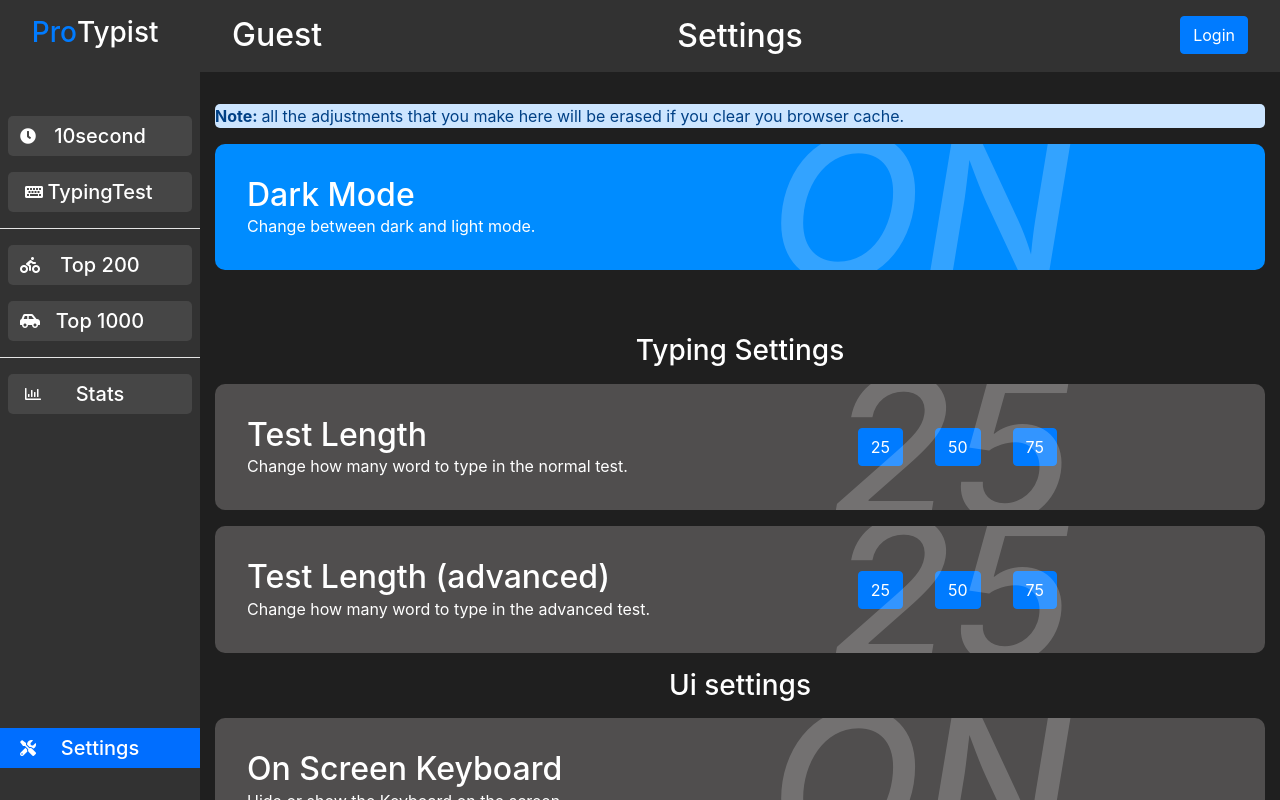
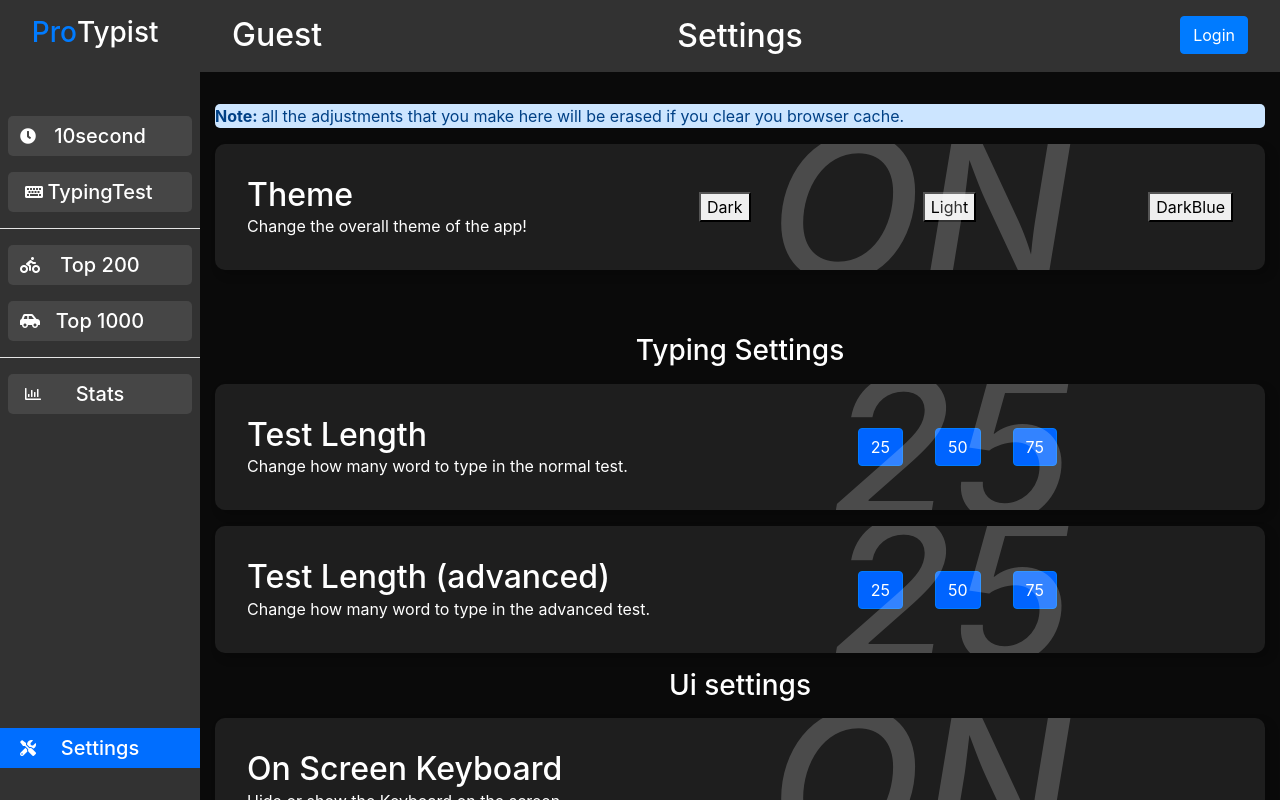
Before and after one commit to anthony-fdez/protypist, a React (Create React App) app: page /settings in a window 1280 px wide. Built offline with nearby package versions, Linux system fonts and the light colour scheme; no server answers.

Commit message:
Added a primitive theming mode

```diff
--- a/src/components/TypingTest/TypingTest.css
+++ b/src/components/TypingTest/TypingTest.css
@@ -29,6 +29,12 @@
     opacity: 1;
     transition: 0.3s;
     z-index: 0;
+    background: none;
+    outline: none;
+    color: white;
+    padding: 0.5rem;
+    border: none;
+    border-bottom: 2px solid rgb(0, 153, 255);
   }
   .input-box-hidden {
     position: absolute;
--- a/src/components/TypingTest/TypingTest.js
+++ b/src/components/TypingTest/TypingTest.js
@@ -1078,11 +1078,7 @@ function TypingTest() {
               getAndCheckTheInput(e);
             }}
             placeholder="The test will bigin when you start typing!"
-            className={
-              finished
-                ? "input-box-hidden form-control"
-                : "input-box-shown form-control"
-            }
+            className={finished ? "input-box-hidden" : "input-box-shown"}
           ></input>
           <p className="alert-warning alert-tip">
             <strong>Tip:</strong> you can type //f to finish the current game.
--- a/src/components/settings/settings.css
+++ b/src/components/settings/settings.css
@@ -12,8 +12,7 @@ h2 {
   align-items: center;
   display: flex;
 }
-.home-page-dark,
-.home-page-light {
+.home-page {
   overflow: hidden;
   overflow-y: scroll;
   padding-bottom: 3rem;
@@ -21,18 +20,17 @@ h2 {
   height: 100vh;
   padding-left: 200px;
 }
-.home-page-dark {
-  background-color: rgb(31, 31, 31);
+.home-page {
   color: white;
   transition: 0.3s;
 }
-.home-page-light {
+.home-page {
   background-color: rgb(255, 255, 255);
   color: black;
   transition: 0.3s;
 }
-.settings-card-ligth,
-.settings-card-ligth-words {
+.settings-card,
+.settings-card-words {
   background-color: rgb(255, 255, 255);
   color: black;
   box-shadow: 5px 5px 10px rgba(0, 0, 0, 0.212);
@@ -46,20 +44,19 @@ h2 {
   overflow: hidden;
   transition: 0.3s;
 }
-.settings-card-ligth-words:hover {
+.settings-card-words:hover {
   transform: translateY(-3px);
   box-shadow: 5px 5px 10px rgba(0, 0, 0, 0.39);
 }
-.settings-card-ligth,
-.settings-card-dark {
+
+.settings-card {
   cursor: pointer;
 }
-.settings-card-ligth:hover {
+.settings-card:hover {
   transform: translateY(-3px);
   box-shadow: 5px 5px 10px rgba(0, 0, 0, 0.39);
 }
-.settings-card-dark {
-  background-color: rgb(0, 140, 255);
+.settings-card {
   color: white;
   border-radius: 10px;
   display: flex;
@@ -71,13 +68,15 @@ h2 {
   overflow: hidden;
   transition: 0.3s;
 }
-.settings-card-dark:hover {
-  background-color: rgb(0, 124, 226);
+.settings-card:hover {
+  filter: brightness(90%);
   transform: translateY(-3px);
+  cursor: auto;
 }
-.settings-card-dark-words:hover {
+.settings-card-words:hover {
   transform: translateY(-3px);
-  background-color: rgb(90, 90, 90);
+  filter: brightness(90%);
+  cursor: pointer;
 }
 .settings-card-dark-words {
   background-color: rgb(50, 50, 50);
@@ -130,8 +129,8 @@ h2 {
     align-items: center;
     display: flex;
   }
-  .settings-card-ligth,
-  .settings-card-ligth-words {
+  .settings-card,
+  .settings-card-words {
     background-color: rgb(255, 255, 255);
     color: black;
     box-shadow: 5px 5px 10px rgba(0, 0, 0, 0.212);
@@ -145,19 +144,18 @@ h2 {
     overflow: hidden;
     transition: 0.3s;
   }
-  .settings-card-ligth-words:hover {
+  .settings-card-words:hover {
     transform: translateY(-3px);
     box-shadow: 5px 5px 10px rgba(0, 0, 0, 0.39);
   }
-  .settings-card-ligth,
-  .settings-card-dark {
+  .settings-card {
     cursor: pointer;
   }
-  .settings-card-ligth:hover {
+  .settings-card:hover {
     transform: translateY(-3px);
     box-shadow: 5px 5px 10px rgba(0, 0, 0, 0.39);
   }
-  .settings-card-dark {
+  .settings-card {
     background-color: rgb(0, 140, 255);
     color: white;
     border-radius: 10px;
@@ -170,15 +168,15 @@ h2 {
     overflow: hidden;
     transition: 0.3s;
   }
-  .settings-card-dark:hover {
+  .settings-card:hover {
     background-color: rgb(0, 124, 226);
     transform: translateY(-3px);
   }
-  .settings-card-dark-words:hover {
+  .settings-card-words:hover {
     transform: translateY(-3px);
     background-color: rgb(90, 90, 90);
   }
-  .settings-card-dark-words {
+  .settings-card-words {
     background-color: rgb(80, 78, 78);
     color: white;
     border-radius: 10px;
--- a/src/components/settings/settings.js
+++ b/src/components/settings/settings.js
@@ -14,6 +14,10 @@ function Settings() {
   );
   const dispatch = useDispatch();
 
+  const colors = useSelector((state) => state.themeReducer);
+
+  const colorFiles = require(`../themes/${colors}`);
+
   const animation = useSpring({
     from: { opacity: 0 },
     to: { opacity: 1 },
@@ -23,9 +27,13 @@ function Settings() {
   return (
     <animated.div
       style={animation}
-      className={theme ? "home-page-dark" : "home-page-light"}
+      className={"home-page"}
+      style={{
+        backgroundColor: colorFiles.backgroundColor,
+        color: colorFiles.fontColor,
+      }}
     >
-      <div className={theme ? "Home-dark" : "Home-light"}>
+      <div>
         <Header text="Settings" />
         <div className="container">
           <p className="alert-primary settings-alert">
@@ -34,25 +42,49 @@ function Settings() {
             you browser cache.
           </p>
           <div
-            onClick={() => {
-              dispatch({ type: "CHANGE_THEME" });
+            className={"settings-card"}
+            style={{
+              backgroundColor: colorFiles.secondaryBackgroundColor,
+              color: colorFiles.fontColor,
             }}
-            className={theme ? "settings-card-dark" : "settings-card-ligth"}
           >
             <div style={{ textAlign: "left" }}>
-              <h2>Dark Mode</h2>
-              <p>Change between dark and light mode.</p>
+              <h2>Theme</h2>
+              <p>Change the overall theme of the app!</p>
             </div>
             <h1 className="text">{theme ? "ON" : "OFF"}</h1>
+            <button
+              onClick={() => {
+                dispatch({ type: "SELECT_THEME", payload: "dark.json" });
+              }}
+            >
+              Dark
+            </button>
+            <button
+              onClick={() => {
+                dispatch({ type: "SELECT_THEME", payload: "light.json" });
+              }}
+            >
+              Light
+            </button>
+            <button
+              onClick={() => {
+                dispatch({ type: "SELECT_THEME", payload: "darkblue.json" });
+              }}
+            >
+              DarkBlue
+            </button>
           </div>
         </div>
 
         <div className="container mt-5">
           <h3>Typing Settings</h3>
           <div
-            className={
-              theme ? "settings-card-dark-words" : "settings-card-ligth-words"
-            }
+            className={"settings-card-words"}
+            style={{
+              backgroundColor: colorFiles.secondaryBackgroundColor,
+              color: colorFiles.fontColor,
+            }}
           >
             <div style={{ textAlign: "left" }}>
               <h2>Test Length</h2>
@@ -63,7 +95,10 @@ function Settings() {
                 onClick={() => {
                   dispatch({ type: "SET_TEXT_LENGHT", payload: 25 });
                 }}
-                style={{ marginLeft: "2rem" }}
+                style={{
+                  marginLeft: "2rem",
+                  backgroundColor: colorFiles.primaryColor,
+                }}
                 className={theme ? "btn btn-primary" : "btn btn-dark"}
               >
                 25
@@ -72,8 +107,11 @@ function Settings() {
                 onClick={() => {
                   dispatch({ type: "SET_TEXT_LENGHT", payload: 50 });
                 }}
-                style={{ marginLeft: "2rem" }}
-                className={theme ? "btn btn-primary" : "btn btn-dark"}
+                style={{
+                  marginLeft: "2rem",
+                  backgroundColor: colorFiles.primaryColor,
+                }}
+                className={"btn btn-primary"}
               >
                 50
               </button>
@@ -81,7 +119,11 @@ function Settings() {
                 onClick={() => {
                   dispatch({ type: "SET_TEXT_LENGHT", payload: 75 });
                 }}
-                style={{ marginRight: "11rem", marginLeft: "2rem" }}
+                style={{
+                  marginRight: "11rem",
+                  marginLeft: "2rem",
+                  backgroundColor: colorFiles.primaryColor,
+                }}
                 className={theme ? "btn btn-primary" : "btn btn-dark"}
               >
                 75
@@ -90,9 +132,11 @@ function Settings() {
             <h1 className="text">{length}</h1>
           </div>
           <div
-            className={
-              theme ? "settings-card-dark-words" : "settings-card-ligth-words"
-            }
+            className={"settings-card-words"}
+            style={{
+              backgroundColor: colorFiles.secondaryBackgroundColor,
+              color: colorFiles.fontColor,
+            }}
           >
             <div style={{ textAlign: "left" }}>
               <h2>Test Length (advanced)</h2>
@@ -103,7 +147,10 @@ function Settings() {
                 onClick={() => {
                   dispatch({ type: "SET_TEXT_LENGHT_ADVANCED", payload: 25 });
                 }}
-                style={{ marginLeft: "2rem" }}
+                style={{
+                  marginLeft: "2rem",
+                  backgroundColor: colorFiles.primaryColor,
+                }}
                 className={theme ? "btn btn-primary" : "btn btn-dark"}
               >
                 25
@@ -112,7 +159,10 @@ function Settings() {
                 onClick={() => {
                   dispatch({ type: "SET_TEXT_LENGHT_ADVANCED", payload: 50 });
                 }}
-                style={{ marginLeft: "2rem" }}
+                style={{
+                  marginLeft: "2rem",
+                  backgroundColor: colorFiles.primaryColor,
+                }}
                 className={theme ? "btn btn-primary" : "btn btn-dark"}
               >
                 50
@@ -121,7 +171,11 @@ function Settings() {
                 onClick={() => {
                   dispatch({ type: "SET_TEXT_LENGHT_ADVANCED", payload: 75 });
                 }}
-                style={{ marginRight: "11rem", marginLeft: "2rem" }}
+                style={{
+                  marginRight: "11rem",
+                  marginLeft: "2rem",
+                  backgroundColor: colorFiles.primaryColor,
+                }}
                 className={theme ? "btn btn-primary" : "btn btn-dark"}
               >
                 75
@@ -136,9 +190,11 @@ function Settings() {
             onClick={() => {
               dispatch({ type: "SET_KEYBOARD_ON_SCREEN" });
             }}
-            className={
-              theme ? "settings-card-dark-words" : "settings-card-ligth-words"
-            }
+            className={"settings-card-words"}
+            style={{
+              backgroundColor: colorFiles.secondaryBackgroundColor,
+              color: colorFiles.fontColor,
+            }}
           >
             <div style={{ textAlign: "left" }}>
               <h2>On Screen Keyboard</h2>
@@ -152,9 +208,11 @@ function Settings() {
             onClick={() => {
               dispatch({ type: "REAL_TIME_WPM" });
             }}
-            className={
-              theme ? "settings-card-dark-words" : "settings-card-ligth-words"
-            }
+            className={"settings-card-words"}
+            style={{
+              backgroundColor: colorFiles.secondaryBackgroundColor,
+              color: colorFiles.fontColor,
+            }}
           >
             <div style={{ textAlign: "left" }}>
               <h2>Real Time WPM</h2>
--- /dev/null
+++ b/src/components/themes/dark.json
@@ -0,0 +1,6 @@
+{
+  "backgroundColor": "rgb(10,10,10)",
+  "secondaryBackgroundColor": "rgb(30,30,30)",
+  "primaryColor": "rgb(0,100,255)",
+  "fontColor": "rgb(255,255,255)"
+}
--- /dev/null
+++ b/src/components/themes/darkblue.json
@@ -0,0 +1,6 @@
+{
+  "backgroundColor": "rgb(0, 6, 43)",
+  "secondaryBackgroundColor": "rgb(8, 19, 84)",
+  "primaryColor": "rgb(242, 223, 92)",
+  "fontColor": "rgb(200,200,200)"
+}
--- /dev/null
+++ b/src/components/themes/light.json
@@ -0,0 +1,6 @@
+{
+  "backgroundColor": "rgb(255,255,255)",
+  "secondaryBackgroundColor": "rgb(240,240,240)",
+  "primaryColor": "rgb(0,100,255)",
+  "fontColor": "rgb(50,50,50)"
+}
--- a/src/reducers/rootReducer.js
+++ b/src/reducers/rootReducer.js
@@ -5,6 +5,15 @@ const darkModeReducer = (state = true, action) => {
   switch (action.type) {
     case "CHANGE_THEME":
       return !state;
+    default:
+      return state;
+  }
+};
+
+const themeReducer = (state = "dark.json", action) => {
+  switch (action.type) {
+    case "SELECT_THEME":
+      return action.payload;
     default:
       return state;
   }
@@ -200,6 +209,7 @@ const userIdReducer = (state = null, action) => {
 
 const allReducers = combineReducers({
   lengthReducerAdvanced: lengthReducerAdvanced,
+  themeReducer: themeReducer,
   darkModeReducer: darkModeReducer,
   lengthReducerNormal: lengthReducerNormal,
   realTimeWPMReducer: realTimeWPMReducer,
```
